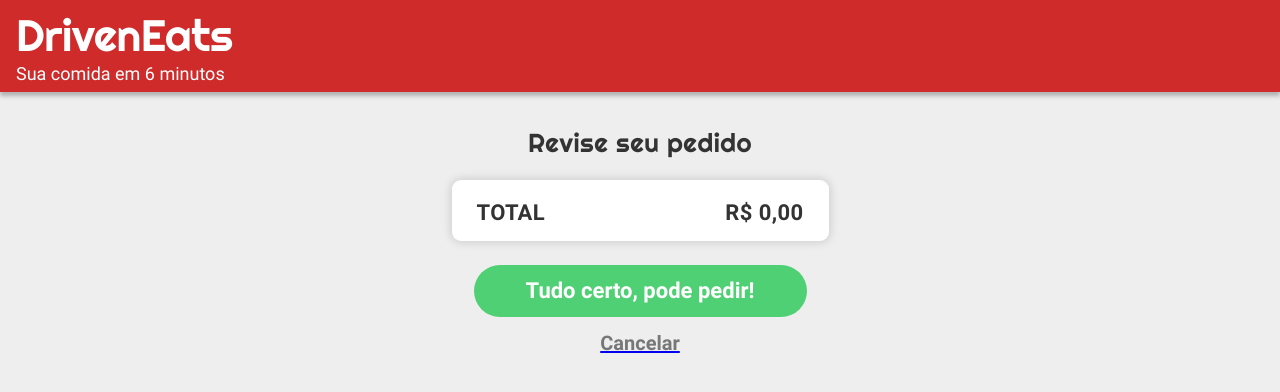
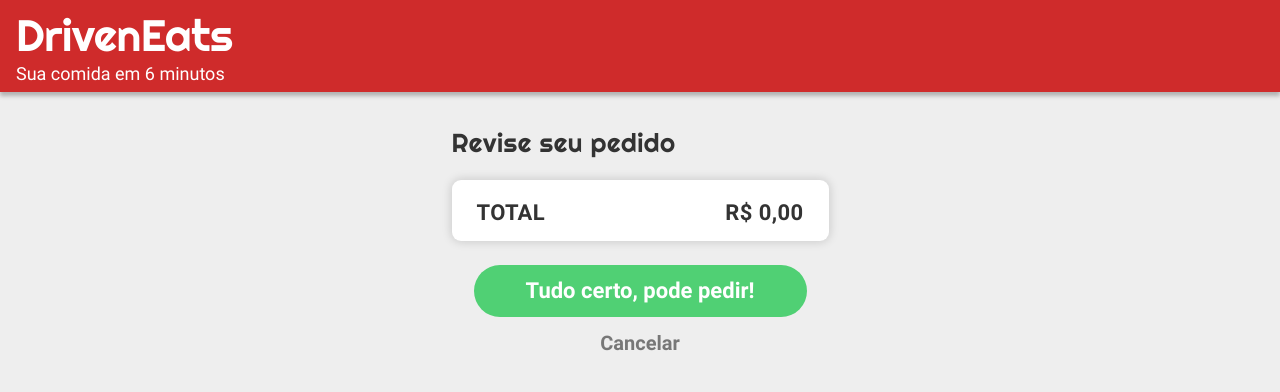
Before and after one commit to leandrodcs/drivenEats-react, a React (Create React App) app: page /revisar in a window 1280 px wide. Shown: the top 392 px of the page. Built offline with nearby package versions, Linux system fonts and the light colour scheme.

Commit message:
Confirmation screen style minor changes

```diff
--- a/public/css/styles.css
+++ b/public/css/styles.css
@@ -213,6 +213,10 @@ body {
   font-size: 20px;
   line-height: 23px;
 }
+.cancel a {
+  color: #777777;
+  text-decoration: none;
+}
 .bold {
   font-weight: 700;
 }
--- a/src/components/ConfirmationPage.js
+++ b/src/components/ConfirmationPage.js
@@ -62,6 +62,7 @@ export default function ConfirmationPage({order}) {
 
   return (
     <div className="confirm-page">
+      <div>
         <div className="confirm-header">Revise seu pedido</div>
         <div className="confirm-box">
           {organizeOrder().map(o => {
@@ -78,10 +79,10 @@ export default function ConfirmationPage({order}) {
             <div>R$ {sumPrice(finalOrder)}</div>
           </div>
         </div>
+      </div>
       <div className="final-confirm-button" onClick={whatsappMessage}>Tudo certo, pode pedir!</div>
-      <Link to="/">
-        <div className="cancel">Cancelar</div>
-      </Link>
+      <div className="cancel"><Link to="/">Cancelar</Link></div>
+
     </div>
   );
 }
```
Lines whose indentation alone changed are shown as unchanged.
